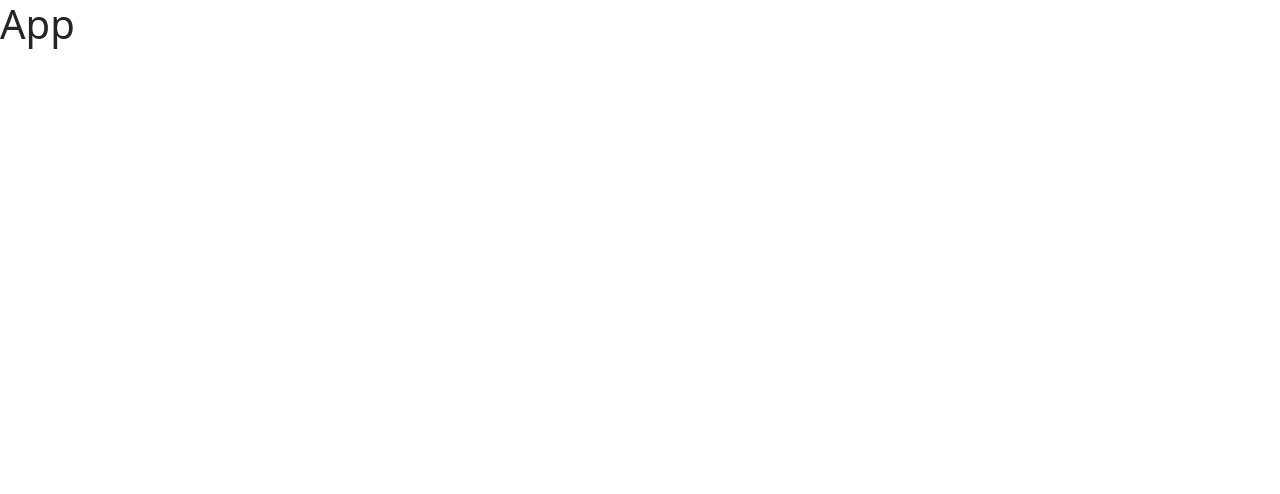
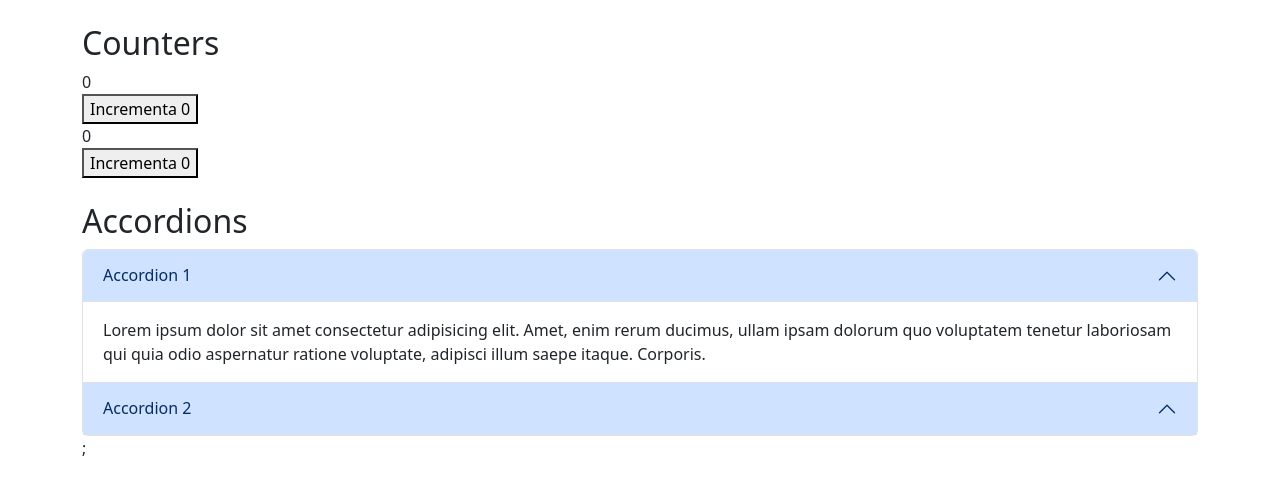
Before and after one commit to Classe136/lc-1612, a React (Vite) app: page / in a window 1280 px wide. Shown: the top 494 px of the page. Built offline with nearby package versions, Linux system fonts and the light colour scheme.

Commit message:
features: counter and accordion

```diff
--- a/src/App.jsx
+++ b/src/App.jsx
@@ -1,8 +1,11 @@
+import SectionCounter from "./components/SectionCounter.jsx";
+import AccordionList from "./components/AccordionList.jsx";
 function App() {
   return (
-    <>
-      <h1>App</h1>
-    </>
+    <main className="container">
+      <SectionCounter />
+      <AccordionList />
+    </main>
   );
 }
 
--- /dev/null
+++ b/src/components/Accordion.jsx
@@ -0,0 +1,16 @@
+function Accordion({ title, isOpen, onToggle, children }) {
+  return (
+    <div className="accordion-item">
+      <h2 className="accordion-header">
+        <button className="accordion-button" type="button" onClick={onToggle}>
+          {title}
+        </button>
+      </h2>
+      <div className={`accordion-collapse collapse ${isOpen ? "show" : ""}`}>
+        {children}
+      </div>
+    </div>
+  );
+}
+
+export default Accordion;
--- /dev/null
+++ b/src/components/AccordionList.jsx
@@ -0,0 +1,47 @@
+import { useState } from "react";
+import Accordion from "./Accordion.jsx";
+function AccordionList() {
+  const [activeAccordion, setActiveAccordion] = useState(1);
+  const faqs = [
+    {
+      id: 1,
+      title: "Accordion 1",
+      content:
+        "Lorem ipsum dolor sit amet consectetur adipisicing elit. Amet, enim rerum ducimus, ullam ipsam dolorum quo voluptatem tenetur laboriosam qui quia odio aspernatur ratione voluptate, adipisci illum saepe itaque. Corporis.",
+    },
+    {
+      id: 2,
+      title: "Accordion 2",
+      content:
+        "Lorem ipsum dolor sit amet consectetur adipisicing elit. Amet, enim rerum ducimus, ullam ipsam dolorum quo voluptatem tenetur laboriosam qui quia odio aspernatur ratione voluptate, adipisci illum saepe itaque. Corporis.",
+    },
+  ];
+
+  function toggleShow(id) {
+    if (activeAccordion !== id) {
+      setActiveAccordion(id);
+    } else {
+      setActiveAccordion(null);
+    }
+  }
+
+  const accordions = faqs.map((el) => (
+    <Accordion
+      title={el.title}
+      content={el.content}
+      key={el.id}
+      isOpen={activeAccordion === el.id}
+      onToggle={() => toggleShow(el.id)}
+    >
+      <div className="accordion-body">{el.content}</div>
+    </Accordion>
+  ));
+  return (
+    <section className="my-4">
+      <h2>Accordions</h2>
+      <div className="accordion">{accordions}</div>;
+    </section>
+  );
+}
+
+export default AccordionList;
--- /dev/null
+++ b/src/components/Counter.jsx
@@ -0,0 +1,21 @@
+import { useState } from "react";
+function Counter() {
+  const [count, setCount] = useState(0);
+
+  let pippo = count * 3;
+  function incrementa(event) {
+    console.log(event);
+    setCount((count) => count + 1); // fn
+    //setCount((count) => count + 1); // fn//
+    //setTimeout(console.log(count), 1000);
+  }
+
+  return (
+    <div>
+      <div className="counter">{count}</div>
+      <button onClick={incrementa}>Incrementa {pippo}</button>
+    </div>
+  );
+}
+
+export default Counter;
--- /dev/null
+++ b/src/components/SectionCounter.jsx
@@ -0,0 +1,11 @@
+import Counter from "./Counter.jsx";
+function SectionCounter() {
+  return (
+    <section className="my-4">
+      <h2> Counters</h2>
+      <Counter />
+      <Counter />
+    </section>
+  );
+}
+export default SectionCounter;
```
